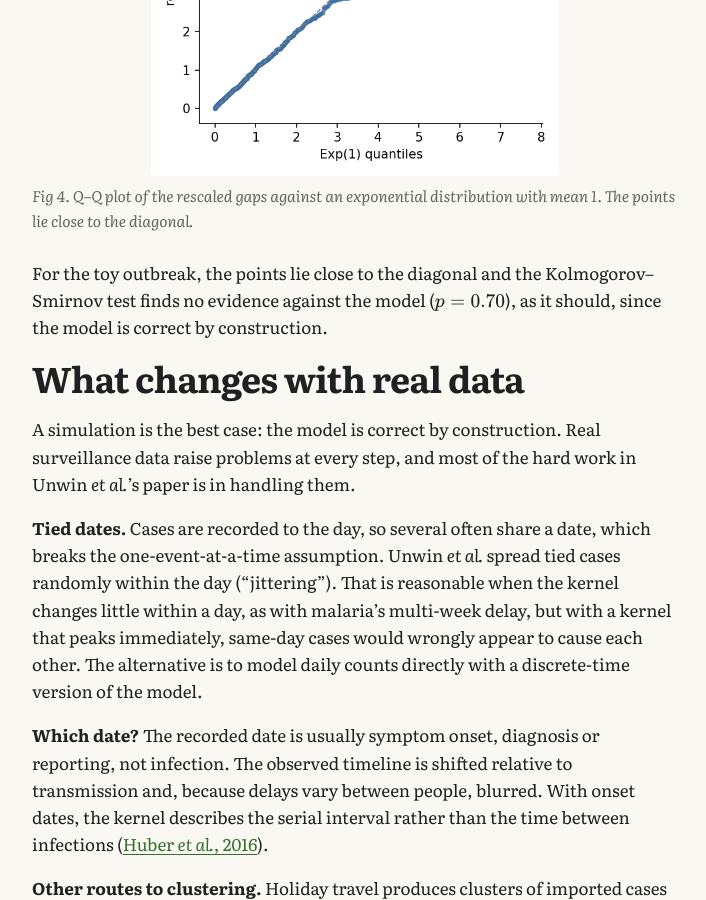
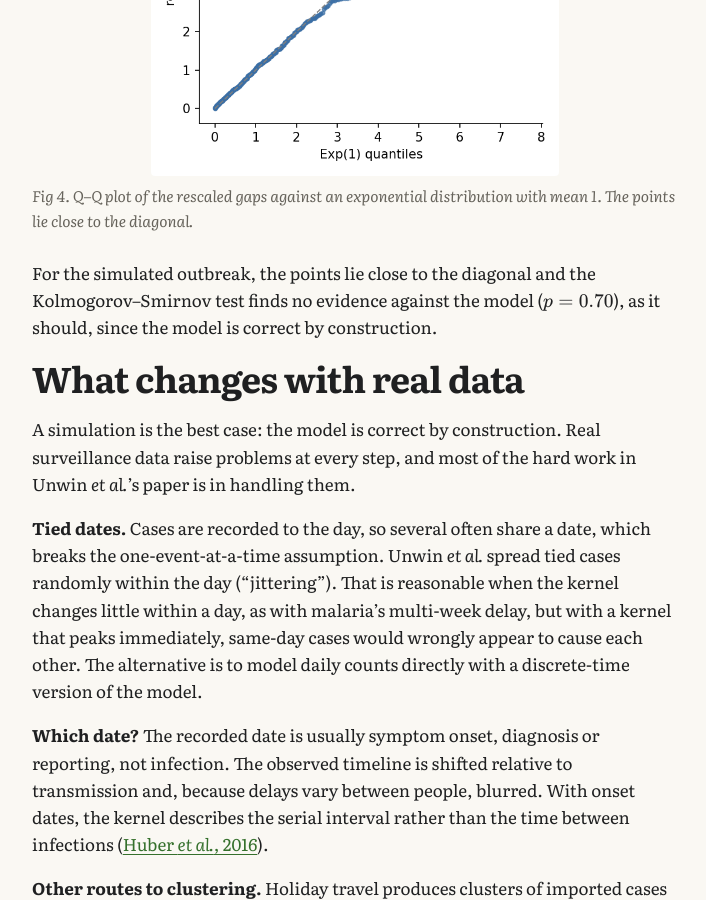
Before and after one commit to timj-wood/timj-wood.github.io, a Jekyll site: the page built from _posts/2026-09-23-hawkes-processes.md, in a window 1280 px wide and 900 px high, scrolled down 10402 px. Shown: the whole window, without its empty margins (285-991 px from the left). Built offline with Jekyll 4.4.1, drawn with Linux system fonts in a browser that asks for light colours; some of the changed text lies outside the part shown.

Commit message:
Update 2026-09-23-hawkes-processes.md

```diff
--- a/_posts/2026-09-23-hawkes-processes.md
+++ b/_posts/2026-09-23-hawkes-processes.md
@@ -171,7 +171,7 @@ $$
 
 These probabilities add up to 1 for each case. They are exactly what the EM algorithm estimates on each pass: treat the unknown family tree as missing data, guess it given the current parameters, re-fit the parameters given the guess, and repeat. In seismology, labelling events this way is called *stochastic declustering* ([Zhuang, Ogata & Vere-Jones, 2002](https://doi.org/10.1198/016214502760046925)). For us, it is an imported-versus-local classifier that uses timing alone.
 
-In the toy outbreak we know the true labels, so we can check how well it works, just as Unwin *et al.* checked theirs against travel histories.
+In the simulated outbreak we know the true labels, so we can check how well it works, just as Unwin *et al.* checked theirs against travel histories.
 
 Fitting the model by maximum likelihood (with the 15-day delay fixed, as Unwin *et al.* did) recovered most parameters well:
 
@@ -201,7 +201,7 @@ The integral in the likelihood, $\Lambda(t) = \int_0^t \lambda^{\ast}(s)\,ds$, g
   <figcaption>Fig 4. Q–Q plot of the rescaled gaps against an exponential distribution with mean 1. The points lie close to the diagonal.</figcaption>
 </figure>
 
-For the toy outbreak, the points lie close to the diagonal and the Kolmogorov–Smirnov test finds no evidence against the model ($p = 0.70$), as it should, since the model is correct by construction.
+For the simulated outbreak, the points lie close to the diagonal and the Kolmogorov–Smirnov test finds no evidence against the model ($p = 0.70$), as it should, since the model is correct by construction.
 
 # What changes with real data
 
```
